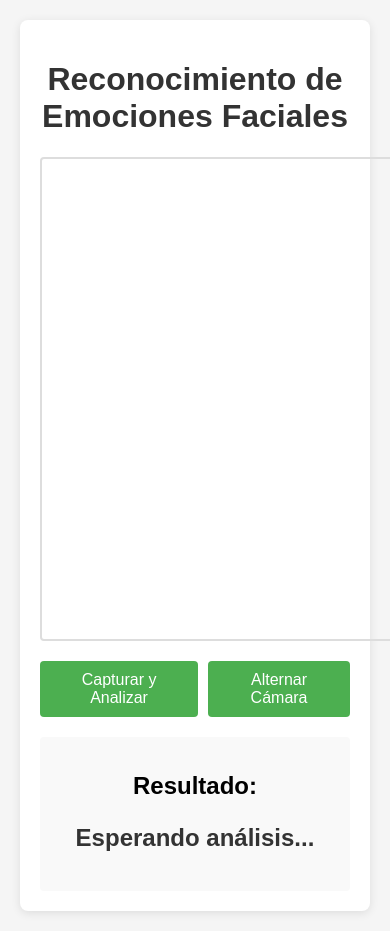
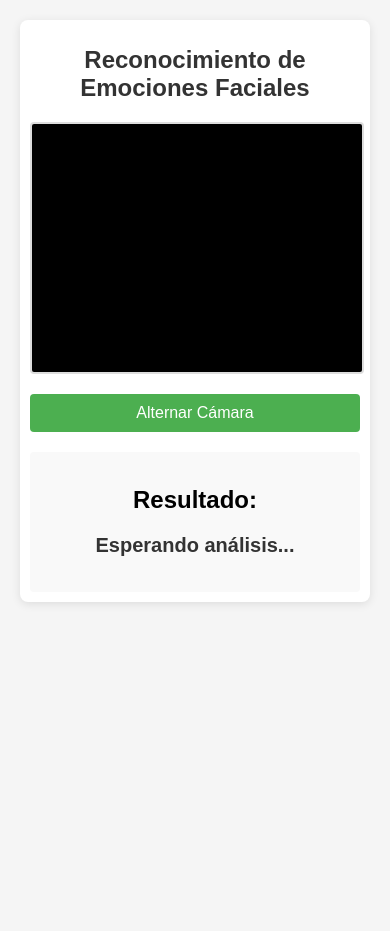
Before and after one commit to ArturoMD7/FacialExpressionRecognizer, a Flask app: page / in a window 390 px wide; the page is wider, and only the part inside the window is pictured. After the commit the page ends 604 px from the top of that part, so only its background shows below. Run offline with Flask 3, Linux system fonts and the light colour scheme.

Commit message:
version movil

```diff
--- a/static/css/styles.css
+++ b/static/css/styles.css
@@ -17,24 +17,28 @@ body {
 h1 {
     text-align: center;
     color: #333;
+    font-size: 1.8rem;
 }
 
 .camera-container {
     position: relative;
     margin: 20px auto;
-    width: 640px;
-    height: 480px;
+    width: 100%;
+    max-width: 640px;
+    aspect-ratio: 4 / 3;
     border: 2px solid #ddd;
     border-radius: 4px;
     overflow: hidden;
+    background-color: black;
 }
 
 #video, #canvas {
     position: absolute;
     top: 0;
     left: 0;
-    width: 100%;
-    height: 100%;
+    width: 100% !important;
+    height: 100% !important;
+    object-fit: cover;
 }
 
 #canvas {
@@ -43,6 +47,7 @@ h1 {
 
 .controls {
     display: flex;
+    flex-wrap: wrap;
     justify-content: center;
     gap: 10px;
     margin-bottom: 20px;
@@ -56,6 +61,7 @@ button {
     border-radius: 4px;
     cursor: pointer;
     font-size: 16px;
+    min-width: 120px;
 }
 
 button:hover {
@@ -80,3 +86,31 @@ button:hover {
     font-size: 18px;
     color: #666;
 }
+
+/* RESPONSIVE: para pantallas pequeñas */
+@media (max-width: 600px) {
+    .container {
+        padding: 10px;
+    }
+
+    h1 {
+        font-size: 1.5rem;
+    }
+
+    .controls {
+        flex-direction: column;
+    }
+
+    button {
+        width: 100%;
+        font-size: 16px;
+    }
+
+    #emotion-result {
+        font-size: 20px;
+    }
+
+    #confidence-result {
+        font-size: 16px;
+    }
+}
--- a/static/js/camera.js
+++ b/static/js/camera.js
@@ -33,18 +33,13 @@ document.addEventListener('DOMContentLoaded', function() {
             });
     }
 
-    captureBtn.addEventListener('click', function(){
-        canvas.getContext('2d').drawImage(video, 0,0, canvas.width, canvas.height);
-        const imageData= canvas.toDataURL('image/png');
-
-        emotionResult.textContent = "Procesando...";
-        confidenceResult.textContent = " ";
+    function analyzeFrame() {
+    canvas.getContext('2d').drawImage(video, 0, 0, canvas.width, canvas.height);
+    const imageData = canvas.toDataURL('image/png');
 
     fetch('/predict', {
         method: 'POST',
-            headers: {
-                'Content-Type': 'application/json',
-            },
+        headers: { 'Content-Type': 'application/json' },
         body: JSON.stringify({ image: imageData })
     })
     .then(response => response.json())
@@ -62,7 +57,10 @@ document.addEventListener('DOMContentLoaded', function() {
         emotionResult.textContent = "Error al procesar la imagen";
         confidenceResult.textContent = "";
     });
-    });
+}
+
+    setInterval(analyzeFrame, 2000);
+
 
     toggleCameraBtn.addEventListener('click', function() {
         facingMode = facingMode == "user" ? "environment" : "user";
--- a/templates/index.html
+++ b/templates/index.html
@@ -16,7 +16,7 @@
         </div>
 
         <div class="controls">
-            <button id="capture-btn">Capturar y Analizar</button>
+            <!-- <button id="capture-btn">Capturar y Analizar</button> -->
             <button id="toggle-camera-btn">Alternar Cámara</button>
         </div>
 
```
Lines whose indentation alone changed are shown as unchanged.
